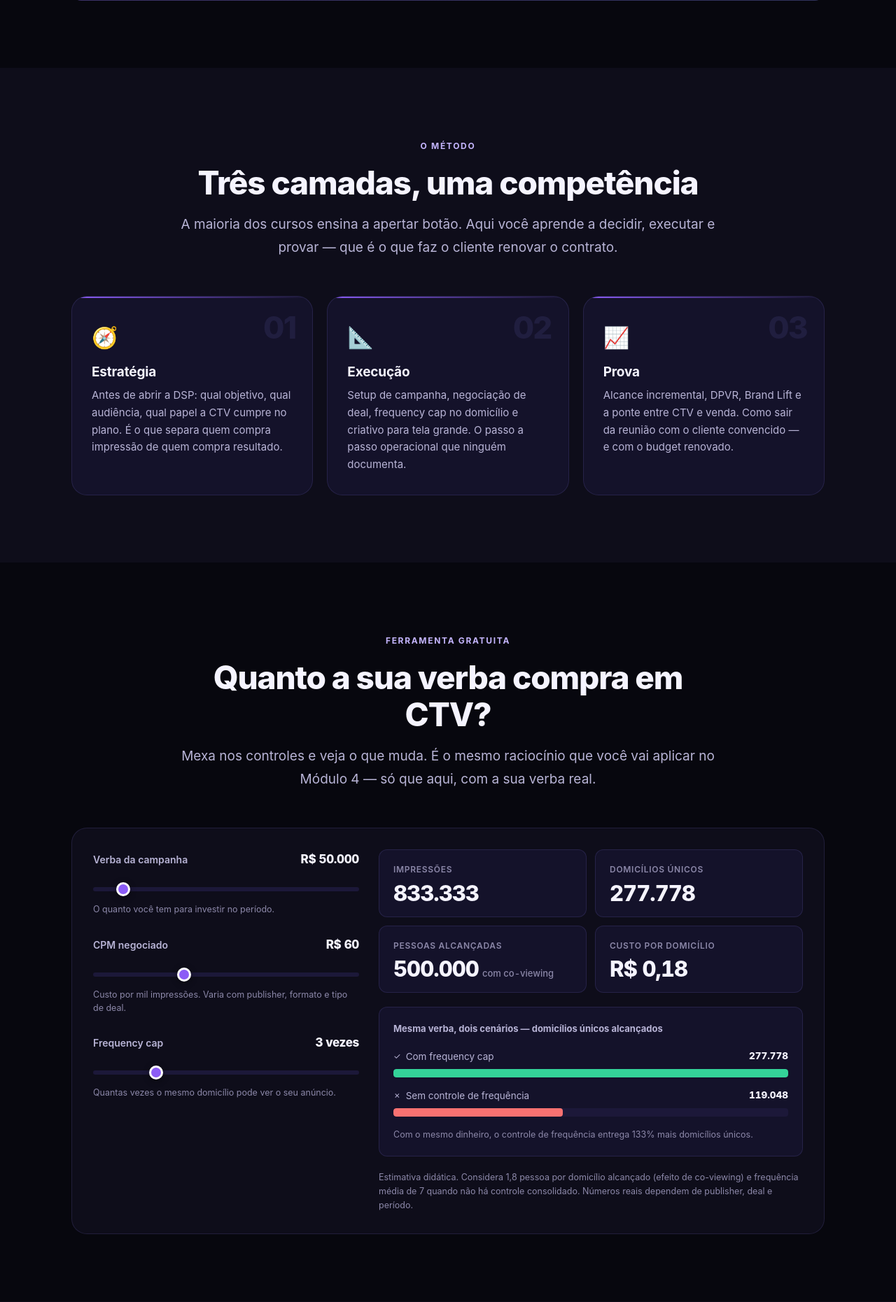
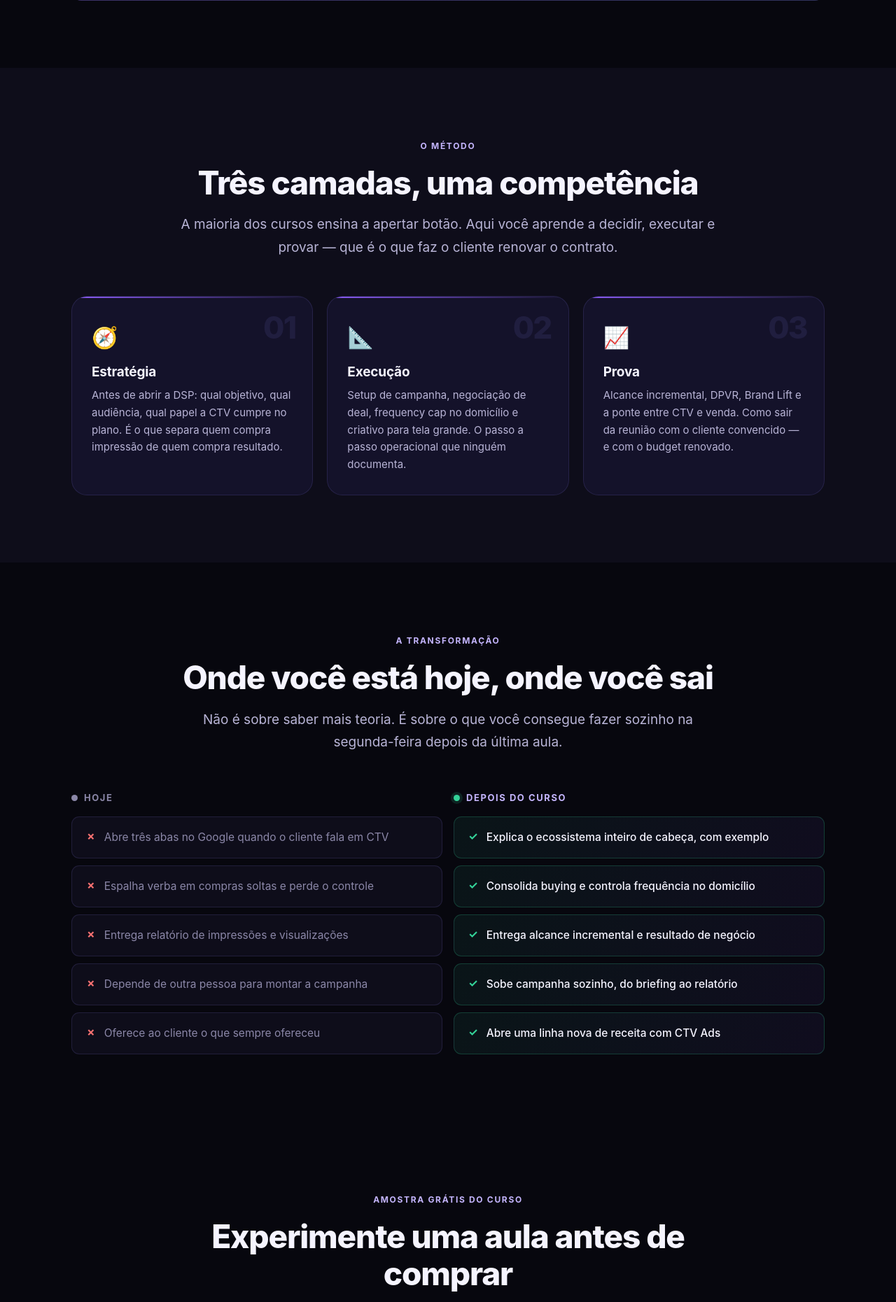
Before and after one commit to PChiovatto/Paulo-Chiovatto, a PHP site: page / in a window 1280 px wide. Shown: the part 2099-3960 px from the top of the page at 70% size. Run offline with PHP 8.4, Linux system fonts and the light colour scheme; some libraries are stand-ins or nearby versions.

Commit message:
Reframe copy from channel pitch to course pitch
The page sold CTV as a media channel — the angle an agency uses to sell
campaign services — instead of selling the course itself. Reworked the
sections where that showed:

- Hero TV mockup played an ad for the visitor's brand ("A sua marca, na sala
  dela"), reading as an agency pitch. It now plays a lesson from the course.
- Hero badge says "Curso online" and the promise ends on the course, not the
  market opportunity.
- Simulator was framed as a free agency-style tool; it is now presented as a
  free sample of Module 4, showing how the course teaches.
- Channel comparison table reframed around what the student will be able to
  argue after the course.

Adds the before/after transformation section the page was missing, which is
what a course page needs to make the outcome concrete. On narrow screens the
column headers drop and each pair stacks as one block.

Co-Authored-By: Claude Opus 5 <noreply@anthropic.com>
Claude-Session: https://claude.ai/code/session_01WTYgWQfHeAjpXGces59ThF

```diff
--- a/assets/css/style.css
+++ b/assets/css/style.css
@@ -530,6 +530,65 @@ h3 { font-size: 19px; font-weight: 700; letter-spacing: -.01em; }
 .pillar-icon { font-size: 30px; margin-bottom: 14px; }
 .pillar h3 { margin-bottom: 10px; }
 .pillar p { font-size: 15px; color: var(--ink-2); line-height: 1.65; }
+
+/* ---------- Antes / depois ------------------------------------------------ */
+
+.transform {
+  display: grid;
+  grid-template-columns: 1fr 1fr;
+  gap: 10px 16px;
+  align-items: stretch;
+}
+
+.transform-head {
+  display: flex;
+  align-items: center;
+  gap: 9px;
+  font-size: 13px;
+  font-weight: 700;
+  letter-spacing: .12em;
+  text-transform: uppercase;
+  padding-bottom: 6px;
+}
+.transform-head--before { color: var(--ink-3); }
+.transform-head--after  { color: var(--brand-soft); }
+
+.transform-dot { width: 9px; height: 9px; border-radius: 50%; flex-shrink: 0; }
+.transform-dot--before { background: var(--ink-3); }
+.transform-dot--after  { background: var(--good); box-shadow: 0 0 0 4px rgba(52, 211, 153, .14); }
+
+.transform-cell {
+  display: flex;
+  gap: 12px;
+  align-items: flex-start;
+  padding: 17px 20px;
+  border-radius: 11px;
+  font-size: 15.5px;
+  line-height: 1.55;
+  border: 1px solid var(--border);
+}
+.transform-cell--before {
+  background: var(--surface-1);
+  color: var(--ink-3);
+}
+.transform-cell--after {
+  background: linear-gradient(120deg, rgba(52, 211, 153, .07), rgba(139, 92, 246, .07));
+  border-color: rgba(52, 211, 153, .22);
+  color: var(--ink);
+  font-weight: 500;
+}
+.transform-mark { flex-shrink: 0; font-weight: 700; line-height: 1.45; }
+.transform-cell--before .transform-mark { color: var(--bad); }
+.transform-cell--after  .transform-mark { color: var(--good); }
+
+@media (max-width: 720px) {
+  /* Uma coluna: os cabeçalhos "Hoje/Depois" ficariam colados no topo e sem
+     sentido, então saem — cada par vira um bloco, o ✗ acima do ✓. */
+  .transform { grid-template-columns: 1fr; gap: 0; }
+  .transform-head { display: none; }
+  .transform-cell--before { border-radius: 11px 11px 0 0; border-bottom: none; }
+  .transform-cell--after  { border-radius: 0 0 11px 11px; margin-bottom: 14px; }
+}
 
 /* ---------- Simulador ---------------------------------------------------- */
 
--- a/includes/data.php
+++ b/includes/data.php
@@ -37,6 +37,20 @@ $PILLARS = [
      'text' => 'Setup de campanha, negociação de deal, frequency cap no domicílio e criativo para tela grande. O passo a passo operacional que ninguém documenta.'],
     ['num' => '03', 'icon' => '📈', 'title' => 'Prova',
      'text' => 'Alcance incremental, DPVR, Brand Lift e a ponte entre CTV e venda. Como sair da reunião com o cliente convencido — e com o budget renovado.'],
+];
+
+// --- Antes / depois do curso ---------------------------------------------
+$TRANSFORMATION = [
+    ['before' => 'Abre três abas no Google quando o cliente fala em CTV',
+     'after'  => 'Explica o ecossistema inteiro de cabeça, com exemplo'],
+    ['before' => 'Espalha verba em compras soltas e perde o controle',
+     'after'  => 'Consolida buying e controla frequência no domicílio'],
+    ['before' => 'Entrega relatório de impressões e visualizações',
+     'after'  => 'Entrega alcance incremental e resultado de negócio'],
+    ['before' => 'Depende de outra pessoa para montar a campanha',
+     'after'  => 'Sobe campanha sozinho, do briefing ao relatório'],
+    ['before' => 'Oferece ao cliente o que sempre ofereceu',
+     'after'  => 'Abre uma linha nova de receita com CTV Ads'],
 ];
 
 // --- Para quem é ---------------------------------------------------------
--- a/index.php
+++ b/index.php
@@ -83,6 +83,7 @@ $assetsV   = '1.0.0'; // suba este número ao alterar CSS/JS para furar cache do
   <?php
   include __DIR__ . '/partials/hero.php';
   include __DIR__ . '/partials/problem.php';
+  include __DIR__ . '/partials/transformation.php';
   include __DIR__ . '/partials/simulator.php';
   include __DIR__ . '/partials/audience.php';
   include __DIR__ . '/partials/curriculum.php';
--- a/partials/hero.php
+++ b/partials/hero.php
@@ -6,7 +6,7 @@
     <div data-reveal>
       <span class="badge">
         <span class="badge-dot" aria-hidden="true"></span>
-        Turma <?= e(COURSE_START_LABEL) ?>
+        Curso online · Turma <?= e(COURSE_START_LABEL) ?>
       </span>
 
       <h1>TV que <em>Vende</em></h1>
@@ -14,9 +14,9 @@
       <p class="hero-sub"><?= e(COURSE_TAGLINE) ?></p>
 
       <p class="hero-promise">
-        64% da população digital brasileira já assiste CTV. Quatro horas por dia,
-        com duas pessoas na sala. A maioria das marcas ainda não chegou lá —
-        mas você vai chegar antes delas.
+        64% da população digital brasileira já assiste CTV — quatro horas por dia,
+        com duas pessoas na sala. Faltam profissionais que saibam operar esse canal.
+        São <?= e(TOTAL_LESSONS) ?> aulas para você virar um deles.
       </p>
 
       <div class="hero-actions">
@@ -38,17 +38,17 @@
           <div class="tv-screen">
             <div class="tv-shine" aria-hidden="true"></div>
             <div class="tv-ui">
-              <span class="tv-chip">Anúncio</span>
+              <span class="tv-chip">▶ Módulo 3 · Aula 4</span>
               <div class="tv-copy">
-                <strong>A sua marca, na sala dela.</strong>
-                <span>Tela grande · som alto · sem pular</span>
+                <strong>Consolidar buying para controlar frequência</strong>
+                <span><?= e(TOTAL_LESSONS) ?> aulas · <?= e(TOTAL_HOURS) ?> · acesso imediato</span>
                 <div class="tv-bar" aria-hidden="true"><i></i></div>
               </div>
             </div>
           </div>
         </div>
         <div class="tv-stand" aria-hidden="true"></div>
-        <p class="tv-caption">É esse o lugar que você vai aprender a comprar.</p>
+        <p class="tv-caption">O curso inteiro, no seu ritmo, quando você quiser.</p>
       </div>
     </div>
   </div>
--- a/partials/quiz.php
+++ b/partials/quiz.php
@@ -33,11 +33,12 @@
 <section class="section--alt">
   <div class="container">
     <div class="section-head section-head--center" data-reveal>
-      <span class="tag">Comparativo</span>
-      <h2>Por que CTV, e não só o que você já faz</h2>
+      <span class="tag">Você vai saber defender</span>
+      <h2>A tabela que você desenha no quadro</h2>
       <p class="lead">
-        CTV junta a força da televisão com o controle do digital. É por isso que
-        ela não substitui o seu plano — ela o completa.
+        Na primeira reunião depois do curso, é isto que você explica sem consultar
+        nada. Não é para decorar agora — é para você ver o tipo de argumento que
+        sai pronto do outro lado.
       </p>
     </div>
 
--- a/partials/simulator.php
+++ b/partials/simulator.php
@@ -1,11 +1,12 @@
 <section id="simulador">
   <div class="container">
     <div class="section-head section-head--center" data-reveal>
-      <span class="tag">Ferramenta gratuita</span>
-      <h2>Quanto a sua verba compra em CTV?</h2>
+      <span class="tag">Amostra grátis do curso</span>
+      <h2>Experimente uma aula antes de comprar</h2>
       <p class="lead">
-        Mexa nos controles e veja o que muda. É o mesmo raciocínio que você vai
-        aplicar no Módulo 4 — só que aqui, com a sua verba real.
+        Esta é a conta do Módulo 4, do jeito que ela é ensinada lá dentro: com os
+        números na frente e você mexendo. Se aprender assim funciona para você,
+        o curso inteiro é isso — <?= e(TOTAL_LESSONS) ?> vezes.
       </p>
     </div>
 
--- /dev/null
+++ b/partials/transformation.php
@@ -0,0 +1,34 @@
+<section>
+  <div class="container">
+    <div class="section-head section-head--center" data-reveal>
+      <span class="tag">A transformação</span>
+      <h2>Onde você está hoje, onde você sai</h2>
+      <p class="lead">
+        Não é sobre saber mais teoria. É sobre o que você consegue fazer sozinho
+        na segunda-feira depois da última aula.
+      </p>
+    </div>
+
+    <div class="transform" data-reveal>
+      <div class="transform-head transform-head--before">
+        <span class="transform-dot transform-dot--before" aria-hidden="true"></span>
+        Hoje
+      </div>
+      <div class="transform-head transform-head--after">
+        <span class="transform-dot transform-dot--after" aria-hidden="true"></span>
+        Depois do curso
+      </div>
+
+      <?php foreach ($TRANSFORMATION as $t): ?>
+        <div class="transform-cell transform-cell--before">
+          <span class="transform-mark" aria-hidden="true">✗</span>
+          <?= e($t['before']) ?>
+        </div>
+        <div class="transform-cell transform-cell--after">
+          <span class="transform-mark" aria-hidden="true">✓</span>
+          <?= e($t['after']) ?>
+        </div>
+      <?php endforeach; ?>
+    </div>
+  </div>
+</section>
```
